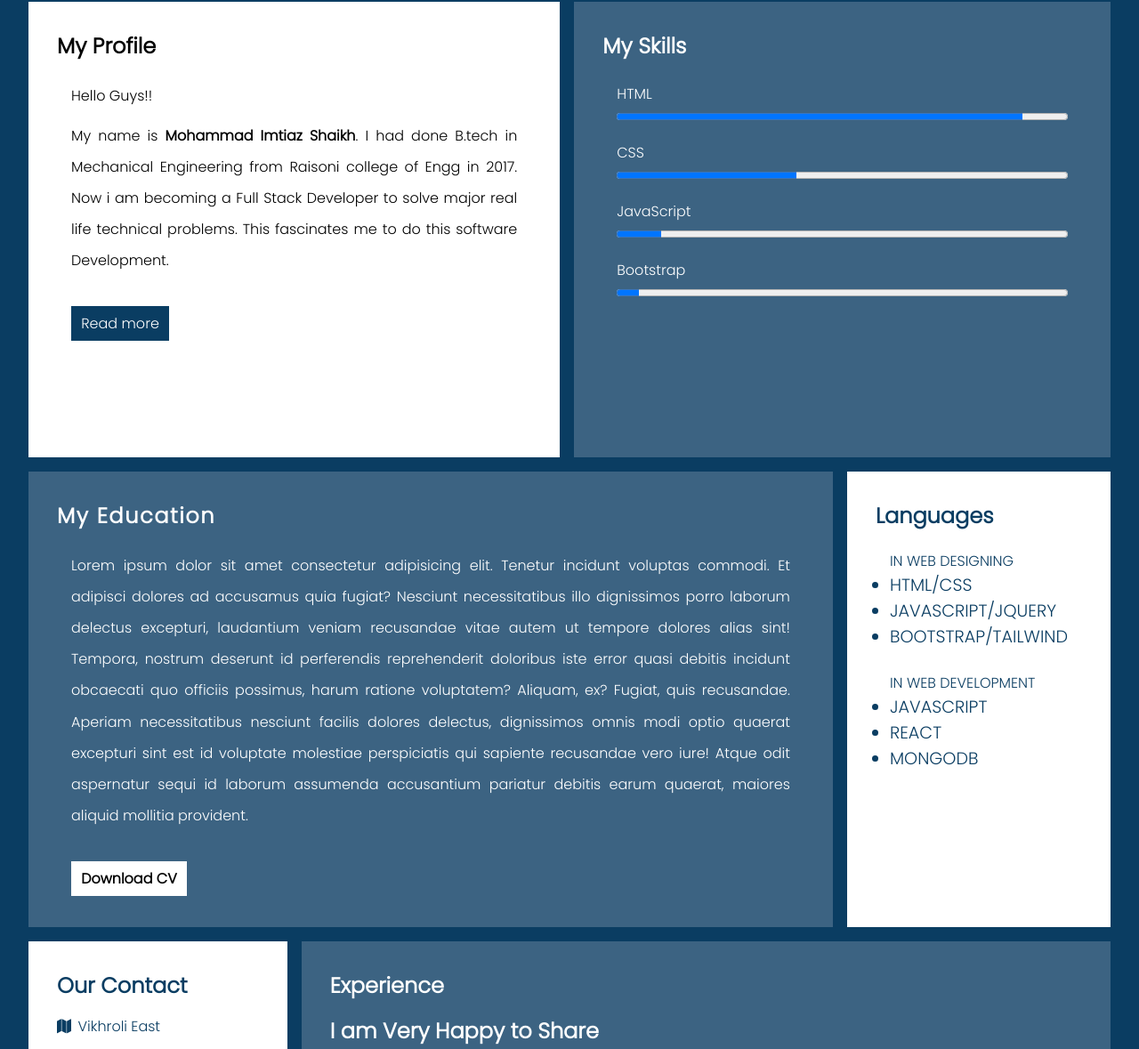
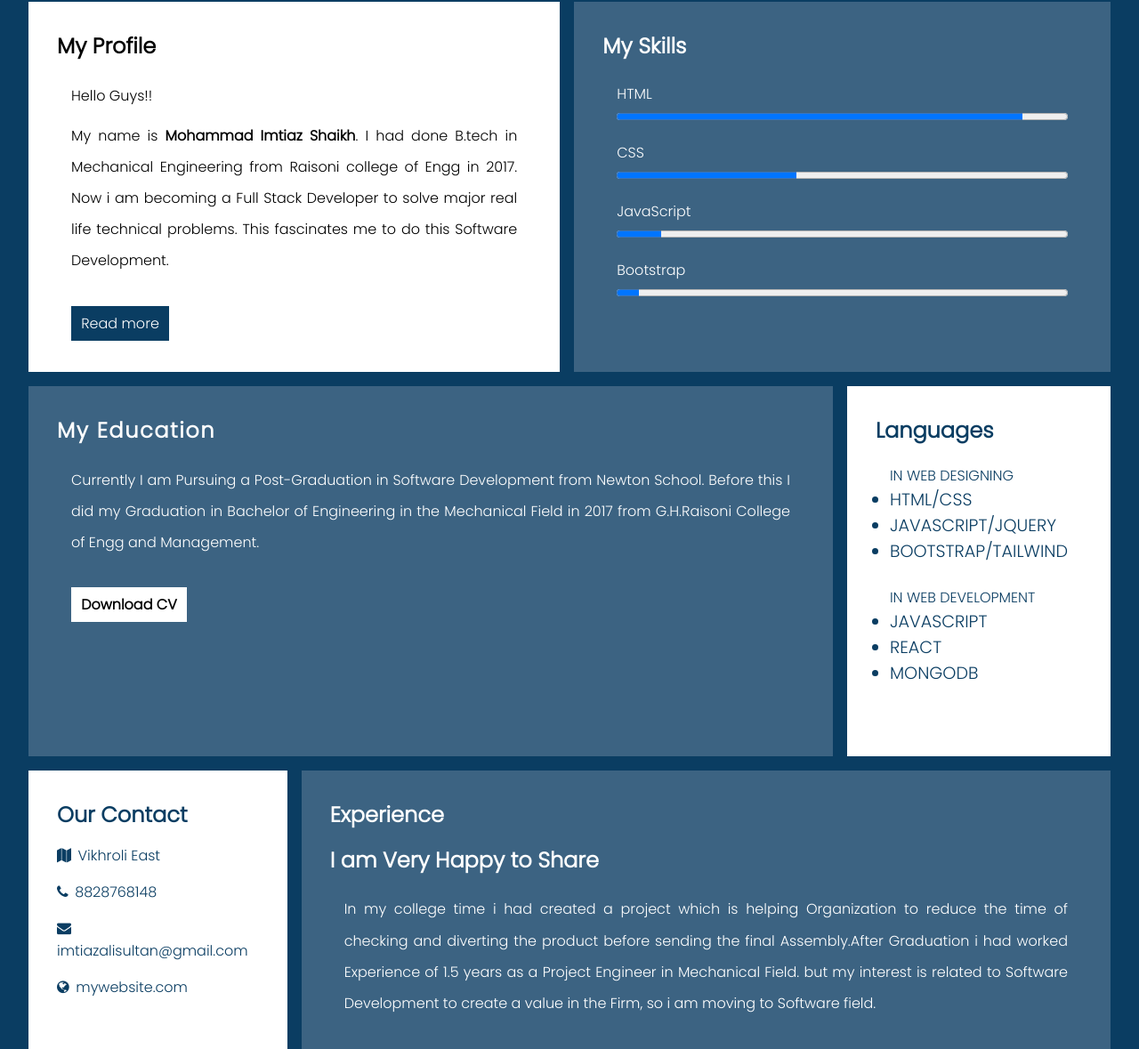
Before and after one commit to imtiazalisultan/Text-area-HTML-Layout-Header-Nav-Section-Aside-Footer---Post-Class---HTML---CSS-Mini-Project-, a plain HTML site: page index.html in a window 1280 px wide. Shown: the part 830-2009 px from the top of the page at 89% size. Drawn offline with Linux system fonts and the light colour scheme; files whose address does not match are found by name.

Commit message:
Update index.html

```diff
--- a/index.html
+++ b/index.html
@@ -31,7 +31,7 @@
             <p>Hello Guys!!</p>
             <p>My name is <b>Mohammad Imtiaz Shaikh</b>. I had done B.tech in Mechanical Engineering from Raisoni
             college of Engg in 2017. Now i am becoming a Full Stack Developer to solve major real life technical
-            problems. This fascinates me to do this software Development.
+            problems. This fascinates me to do this Software Development.
             <br><br>
             <a href="">Read more</a>
             </p>
@@ -57,8 +57,8 @@
         </div>
         <div class="edu">
             <h2>My Education</h2>
-            <p>
-               Lorem ipsum dolor sit amet consectetur adipisicing elit. Tenetur incidunt voluptas commodi. Et adipisci dolores ad accusamus quia fugiat? Nesciunt necessitatibus illo dignissimos porro laborum delectus excepturi, laudantium veniam recusandae vitae autem ut tempore dolores alias sint! Tempora, nostrum deserunt id perferendis reprehenderit doloribus iste error quasi debitis incidunt obcaecati quo officiis possimus, harum ratione voluptatem? Aliquam, ex? Fugiat, quis recusandae. Aperiam necessitatibus nesciunt facilis dolores delectus, dignissimos omnis modi optio quaerat excepturi sint est id voluptate molestiae perspiciatis qui sapiente recusandae vero iure! Atque odit aspernatur sequi id laborum assumenda accusantium pariatur debitis earum quaerat, maiores aliquid mollitia provident.
+            <p>Currently I am Pursuing a Post-Graduation in Software Development from Newton School. Before this I did my Graduation in Bachelor of Engineering in the Mechanical Field in 2017 from G.H.Raisoni College of Engg and Management.
+
                <br><br>
                <a href="/Imge/imtiaz.pdf" download="mycv">Download CV</a>
             </p>
@@ -103,7 +103,7 @@
         <div class="exp">
             <h2>Experience</h2>
             <h2>I am Very Happy to Share</h2>
-              <p>Lorem ipsum dolor sit amet consectetur, adipisicing elit. Debitis nisi aperiam et vel eos ipsam tempore harum iusto, velit est dolorum vero sint similique ex sit? Doloribus vel incidunt fuga maxime vitae, aliquam corrupti vero, consequatur molestias commodi tenetur modi nostrum. Cum ex tempora quia enim, error quos animi, possimus facere beatae recusandae modi deleniti eaque asperiores sapiente. Repellat, ad!
+              <p>In my college time i had created a project which is helping Organization to reduce the time of checking and diverting the product before sending the final Assembly.After Graduation i had worked Experience of 1.5 years as a Project Engineer in Mechanical Field. but my interest is related to Software Development to create a value in the Firm, so i am moving to Software field.
 
               </p>
         </div>
```
